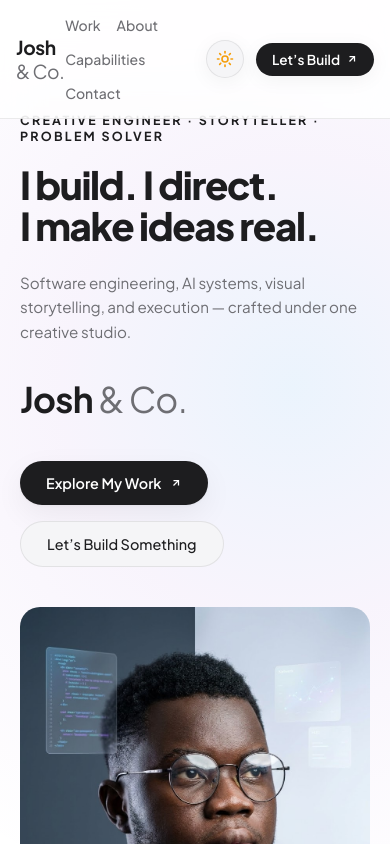
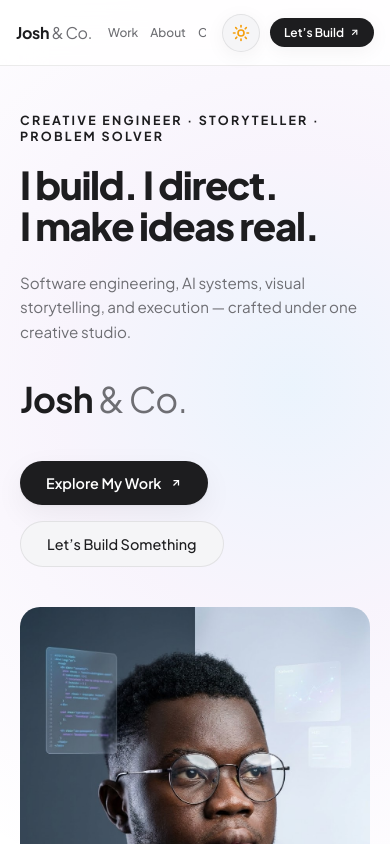
Before and after one commit to cyberhoruspunk/joshandco-web, a Next.js app: page / in a window 390 px wide. Shown: the top 844 px of the page. Built offline with nearby package versions, Linux system fonts and the light colour scheme.

Commit message:
Fix navbar horizontal alignment on small screens

```diff
--- a/components/Navbar.tsx
+++ b/components/Navbar.tsx
@@ -13,23 +13,38 @@ export const Navbar: React.FC = () => {
         display: 'flex',
         justifyContent: 'space-between',
         alignItems: 'center',
-        padding: '1rem clamp(1rem, 4vw, 4rem)',
+        padding: '0.85rem clamp(1rem, 3vw, 4rem)',
         backdropFilter: 'blur(20px)',
         WebkitBackdropFilter: 'blur(20px)',
         backgroundColor: 'var(--bg-nav)',
         borderBottom: '1px solid var(--border-subtle)',
+        gap: '1rem',
       }}
     >
-      <div style={{ fontSize: '1.2rem', fontWeight: 700, letterSpacing: '-0.02em', color: 'var(--text-primary)' }}>
+      {/* Brand */}
+      <div
+        style={{
+          fontSize: 'clamp(1rem, 2.5vw, 1.2rem)',
+          fontWeight: 700,
+          letterSpacing: '-0.02em',
+          color: 'var(--text-primary)',
+          whiteSpace: 'nowrap',
+          flexShrink: 0,
+        }}
+      >
         Josh <span style={{ color: 'var(--text-secondary)', fontWeight: 400 }}>& Co.</span>
       </div>
 
+      {/* Navigation Links */}
       <nav
         style={{
           display: 'flex',
-          gap: 'clamp(1rem, 2vw, 2.5rem)',
+          gap: 'clamp(0.75rem, 1.8vw, 2rem)',
           alignItems: 'center',
-          flexWrap: 'wrap',
+          overflowX: 'auto',
+          scrollbarWidth: 'none',
+          msOverflowStyle: 'none',
+          whiteSpace: 'nowrap',
         }}
       >
         {['Work', 'About', 'Capabilities', 'Contact'].map((item) => (
@@ -37,10 +52,11 @@ export const Navbar: React.FC = () => {
             key={item}
             href={`#${item.toLowerCase()}`}
             style={{
-              fontSize: '0.875rem',
+              fontSize: 'clamp(0.75rem, 1.8vw, 0.875rem)',
               fontWeight: 500,
               color: 'var(--text-secondary)',
               textDecoration: 'none',
+              flexShrink: 0,
             }}
           >
             {item}
@@ -48,19 +64,20 @@ export const Navbar: React.FC = () => {
         ))}
       </nav>
 
-      <div style={{ display: 'flex', alignItems: 'center', gap: '0.75rem' }}>
+      {/* Actions */}
+      <div style={{ display: 'flex', alignItems: 'center', gap: '0.6rem', flexShrink: 0 }}>
         <ThemeToggle />
         <a
           href="#contact"
           style={{
             display: 'inline-flex',
             alignItems: 'center',
-            gap: '6px',
+            gap: '5px',
             backgroundColor: 'var(--btn-primary-bg)',
             color: 'var(--btn-primary-text)',
-            padding: '8px 16px',
+            padding: '7px 14px',
             borderRadius: '9999px',
-            fontSize: '0.85rem',
+            fontSize: 'clamp(0.75rem, 1.8vw, 0.85rem)',
             fontWeight: 600,
             textDecoration: 'none',
             boxShadow: 'var(--shadow-subtle)',
@@ -68,7 +85,7 @@ export const Navbar: React.FC = () => {
           }}
         >
           Let’s Build
-          <svg width="12" height="12" viewBox="0 0 24 24" fill="none" stroke="currentColor" strokeWidth="2.5">
+          <svg width="11" height="11" viewBox="0 0 24 24" fill="none" stroke="currentColor" strokeWidth="2.5">
             <line x1="7" y1="17" x2="17" y2="7" />
             <polyline points="7 7 17 7 17 17" />
           </svg>
```
